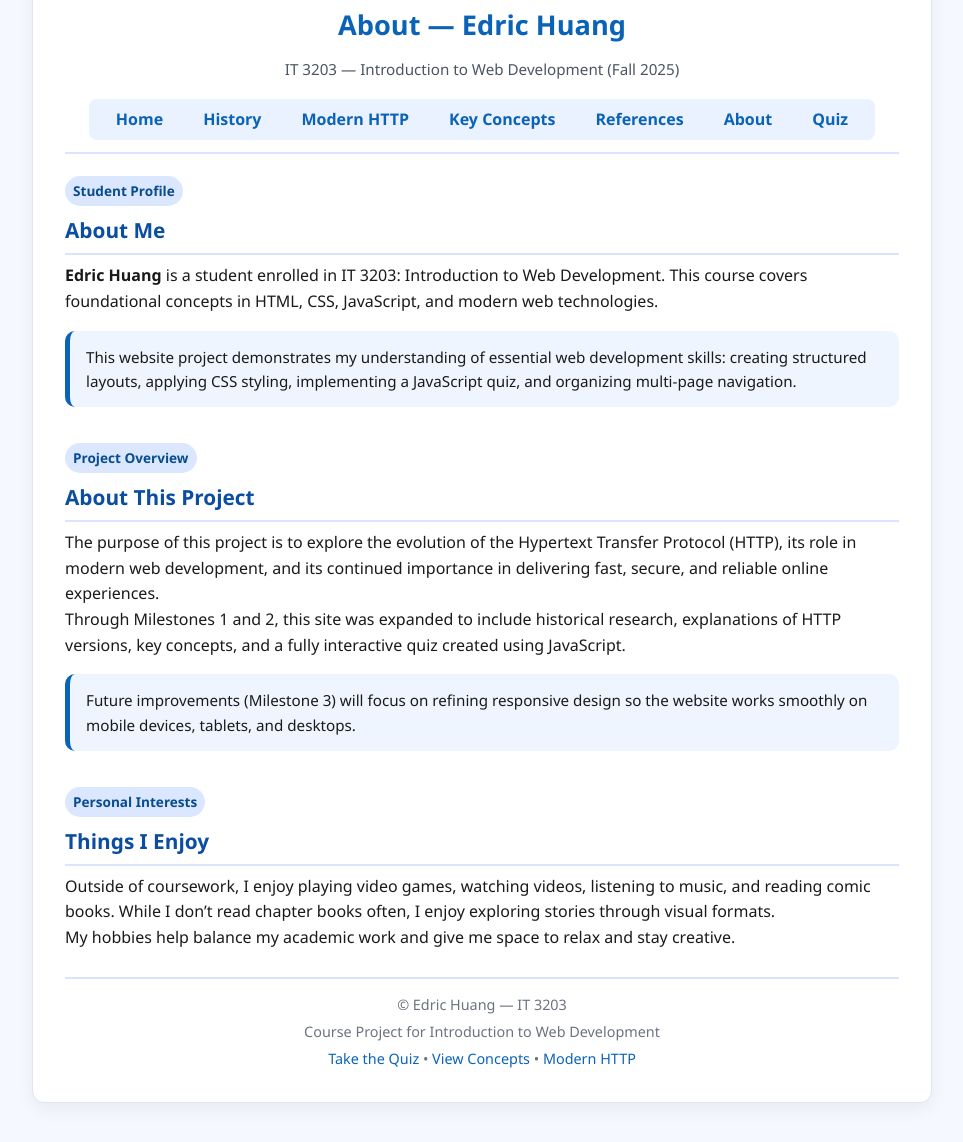
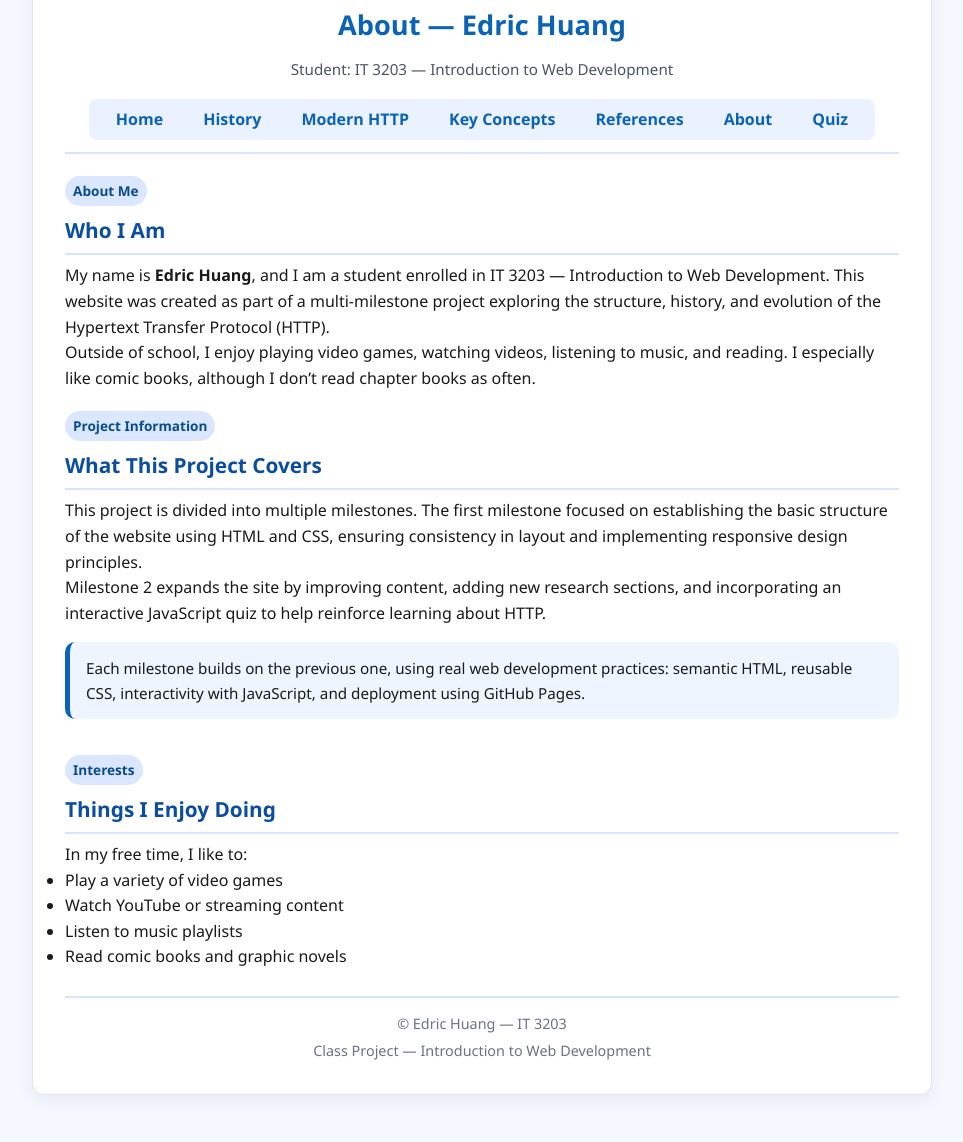
Before and after one commit to Deltaknightx/Delta.github.io, a plain HTML site: page about.html in a window 1280 px wide. Shown: the part 70-1212 px from the top of the page, without its empty margins (158-1121 px from the left). Drawn offline with Linux system fonts and the light colour scheme.

Commit message:
Update about.html

```diff
--- a/about.html
+++ b/about.html
@@ -1,21 +1,35 @@
 <!doctype html>
 <html lang="en">
+
 <head>
   <meta charset="utf-8" />
   <meta name="viewport" content="width=device-width,initial-scale=1" />
+
+  <!--
+    about.html
+    Provides background about the student author and explains the
+    purpose of the project. Includes expanded content and full comments
+    for Milestone 2 documentation.
+  -->
+
   <title>About — Edric Huang</title>
+
+  <!-- Global stylesheet -->
   <link rel="stylesheet" href="style.css">
 </head>
 
 <body>
+  <!-- Main layout wrapper -->
   <div class="container">
 
-    <!-- HEADER -->
+    <!-- ==========================================
+         HEADER + NAVIGATION
+    =========================================== -->
     <header id="main-header">
       <h1 class="fade-in">About — Edric Huang</h1>
-      <p class="small fade-in">IT 3203 — Introduction to Web Development (Fall 2025)</p>
+      <p class="small fade-in">Student: IT 3203 — Introduction to Web Development</p>
 
-      <!-- NAVIGATION -->
+      <!-- Site navigation shared across all pages -->
       <nav aria-label="Main site navigation">
         <ul>
           <li><a href="index.html">Home</a></li>
@@ -29,76 +43,85 @@
       </nav>
     </header>
 
+
+    <!-- ==========================================
+         MAIN CONTENT AREA
+         Includes author info + project background
+    =========================================== -->
     <main class="article">
 
-      <!-- ABOUT SECTION -->
+      <!-- About the author -->
       <section class="fade-in">
-        <span class="section-badge">Student Profile</span>
-        <h2>About Me</h2>
+        <span class="section-badge">About Me</span>
+        <h2>Who I Am</h2>
 
         <p>
-          <strong>Edric Huang</strong> is a student enrolled in IT 3203: Introduction to Web Development.
-          This course covers foundational concepts in HTML, CSS, JavaScript, and modern web technologies.
+          My name is <strong>Edric Huang</strong>, and I am a student enrolled in IT 3203 —
+          Introduction to Web Development. This website was created as part of a multi-milestone
+          project exploring the structure, history, and evolution of the Hypertext Transfer Protocol (HTTP).
         </p>
 
-        <div class="info-box fade-in">
-          This website project demonstrates my understanding of essential web development skills:
-          creating structured layouts, applying CSS styling, implementing a JavaScript quiz, and
-          organizing multi-page navigation.
+        <p>
+          Outside of school, I enjoy playing video games, watching videos, listening to music, and reading.
+          I especially like comic books, although I don’t read chapter books as often.
+        </p>
+      </section>
+
+
+      <!-- Project details -->
+      <section class="fade-in">
+        <span class="section-badge">Project Information</span>
+        <h2>What This Project Covers</h2>
+
+        <p>
+          This project is divided into multiple milestones. The first milestone focused on establishing
+          the basic structure of the website using HTML and CSS, ensuring consistency in layout and
+          implementing responsive design principles.
+        </p>
+
+        <p>
+          Milestone 2 expands the site by improving content, adding new research sections,
+          and incorporating an interactive JavaScript quiz to help reinforce learning about HTTP.
+        </p>
+
+        <div class="info-box">
+          Each milestone builds on the previous one, using real web development practices:
+          semantic HTML, reusable CSS, interactivity with JavaScript, and deployment using GitHub Pages.
         </div>
       </section>
 
-      <!-- PROJECT SECTION -->
+
+      <!-- Extra personal interests section -->
       <section class="fade-in">
-        <span class="section-badge">Project Overview</span>
-        <h2>About This Project</h2>
+        <span class="section-badge">Interests</span>
+        <h2>Things I Enjoy Doing</h2>
 
         <p>
-          The purpose of this project is to explore the evolution of the Hypertext Transfer Protocol (HTTP),
-          its role in modern web development, and its continued importance in delivering fast, secure,
-          and reliable online experiences.
+          In my free time, I like to:
         </p>
 
-        <p>
-          Through Milestones 1 and 2, this site was expanded to include historical research, explanations
-          of HTTP versions, key concepts, and a fully interactive quiz created using JavaScript.
-        </p>
-
-        <div class="info-box fade-in">
-          Future improvements (Milestone 3) will focus on refining responsive design so the
-          website works smoothly on mobile devices, tablets, and desktops.
-        </div>
-      </section>
-
-      <!-- PERSONAL SECTION -->
-      <section class="fade-in">
-        <span class="section-badge">Personal Interests</span>
-        <h2>Things I Enjoy</h2>
-
-        <p>
-          Outside of coursework, I enjoy playing video games, watching videos, listening to music,
-          and reading comic books. While I don’t read chapter books often, I enjoy exploring stories
-          through visual formats.
-        </p>
-
-        <p>
-          My hobbies help balance my academic work and give me space to relax and stay creative.
-        </p>
+        <ul>
+          <li>Play a variety of video games</li>
+          <li>Watch YouTube or streaming content</li>
+          <li>Listen to music playlists</li>
+          <li>Read comic books and graphic novels</li>
+        </ul>
       </section>
 
     </main>
 
-    <!-- FOOTER -->
+
+    <!-- ==========================================
+         FOOTER
+    =========================================== -->
     <footer class="site-footer fade-in">
       <div class="small">© Edric Huang — IT 3203</div>
-      <div class="small">Course Project for Introduction to Web Development</div>
       <div class="small">
-        <a href="quiz.html">Take the Quiz</a> •
-        <a href="concepts.html">View Concepts</a> •
-        <a href="modern.html">Modern HTTP</a>
+        Class Project — Introduction to Web Development
       </div>
     </footer>
 
   </div>
 </body>
+
 </html>
```
